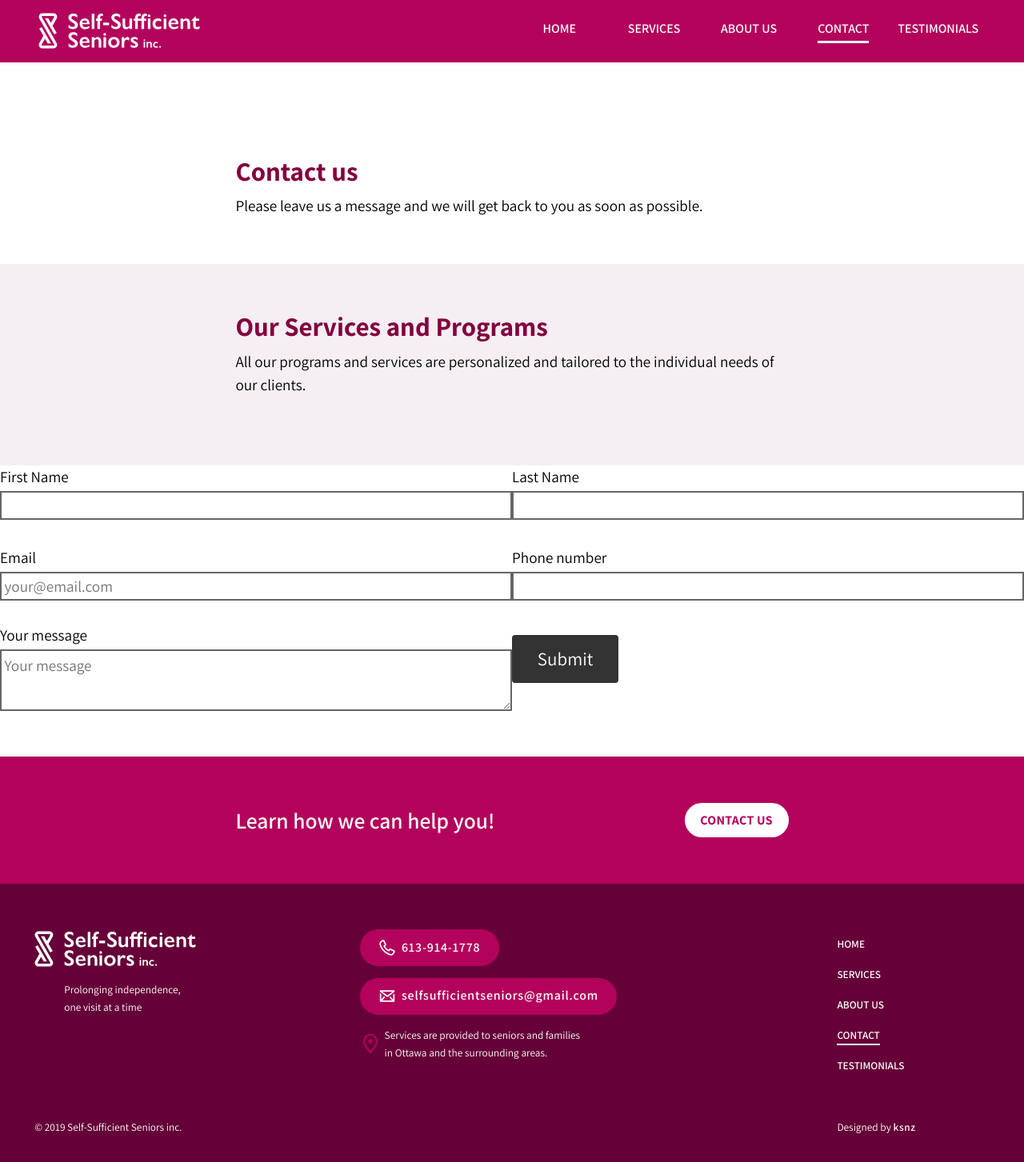
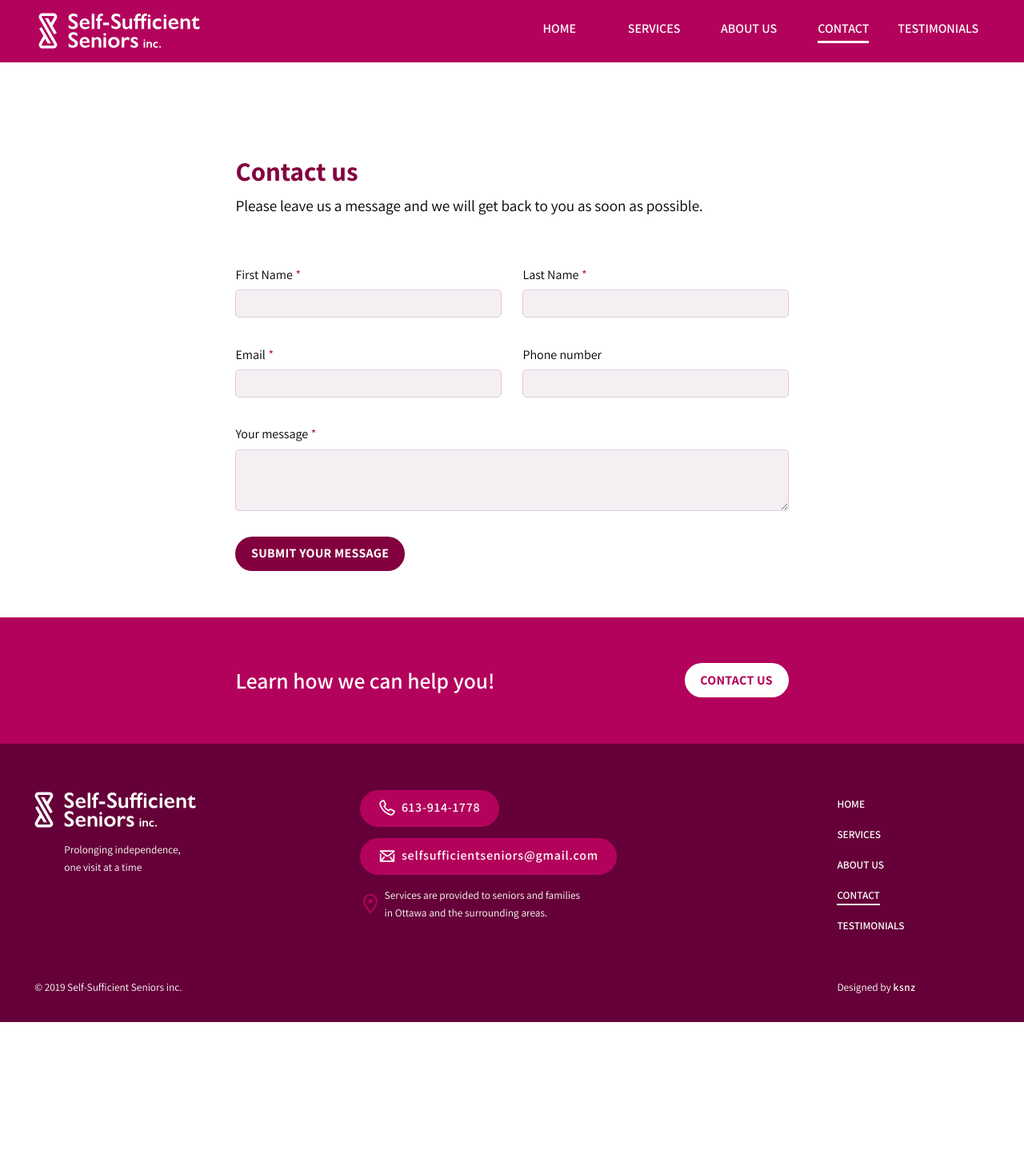
Before and after one commit to self-sufficient-seniors/website, a Jekyll site: the page built from contact.html, in a window 1280 px wide. Shown: the whole page at 80% size. Built offline with Jekyll 4.4.1, drawn with Linux system fonts in a browser that asks for light colours; Markdown is read by kramdown in place of the engine named in the settings; after the commit the page ends 1278 px from its top, so only the background shows below that.

Commit message:
Update contect form

```diff
--- a/contact.html
+++ b/contact.html
@@ -15,62 +15,52 @@ description: Self-Sufficient Seniors is a healthcare company..... to be continue
     </div>
   </div>
 
-
-  <section class="card-section pad-t-2 pad-b-2">
-    <div class="wrapper">
-      <div class="gutter">
+  <section id="form" tabindex="0">
+    <div class="gutter pad-b-2">
       <div class="max-length">
-          <h2 class="push-1-4 tera">Our Services and Programs</h2>
-          <p class="push">All our programs and services are personalized and tailored to the individual needs of our clients.</p>
-        </div>
-      </div>
-    </div>
-  </section>
-
-</main>
-
-
-
-<section id="form" tabindex="0">
         <form id="contactform" action="https://formspree.io/ksenia.zhelovatykh@gmail.com" method="POST">
 
           <div class="grid">
 
-      <div class="unit unit-xs-1 unit-s-1 unit-m-1-2 space-right push">
-        <label class="kilo push-1-8" for="first-name">First Name</label>
+            <div class="unit unit-xs-1 unit-s-1 unit-m-1-2 push gutter-rght">
+              <label class="milli push-1-8" for="first-name">First Name<span class="gutter-1-8 raspberry">*</span></label>
               <input class="push-1-8" id="first-name" type="text" name="first-name" value="" required>
             </div>
 
-      <div class="unit unit-xs-1 unit-s-1 unit-m-1-2 space-left push">
-        <label class="kilo push-1-8" for="last-name">Last Name</label>
+            <div class="unit unit-xs-1 unit-s-1 unit-m-1-2 push gutter-lft">
+              <label class="milli push-1-8" for="last-name">Last Name<span class="gutter-1-8 raspberry">*</span></label>
               <input class="push-1-8" id="last-name" type="text" name="last-name" value="" required>
             </div>
 
-      <div class="push unit unit-xs-1 unit-s-1 unit-m-1-2 space-right">
-        <label class="kilo push-1-8" for="email">Email</label>
-        <input id="email" type="email" name="email" value="" placeholder="your@email.com" required>
+            <div class="push unit unit-xs-1 unit-s-1 unit-m-1-2 gutter-rght">
+              <label class="milli push-1-8" for="email">Email<span class="gutter-1-8 raspberry">*</span></label>
+              <input class="push-1-8" id="email" type="email" name="email" value="" required>
             </div>
 
-      <div class="push unit unit-xs-1 unit-s-1 unit-m-1-2 space-left">
-        <label class="kilo push-1-8" for="phone">Phone number</label>
-        <input id="phone" type="tel" name="phone" value="">
+            <div class="push unit unit-xs-1 unit-s-1 unit-m-1-2 gutter-lft">
+              <label class="milli push-1-8" for="phone">Phone number</label>
+              <input class="push-1-8" id="phone" type="tel" name="phone" value="">
             </div>
 
-      <div class="unit unit-xs-1 unit-s-1 unit-m-1-2 space-right push">
-        <label class="push-1-8 " for="message">Your message</label>
-        <textarea class="push-1-8" id="message" name="message" placeholder="Your message" required></textarea>
-        <p class="milli"></p>
+            <div class="unit unit-xs-1 unit-s-1 unit-m-1 push">
+              <label class="push-1-8 milli" for="message">Your message<span class="gutter-1-8 raspberry">*</span></label>
+              <textarea class="push-1-8" id="message" name="message" required></textarea>
             </div>
-      <input type="hidden" name="_next" value="https://ksnz.ca"/>
-      <input type="hidden" name="_subject" value="Website contact" />
-      <div class="pad-t-1-2">
-        <button class="gutter mega btn" type="submit" value="send">Submit</button>
+            <input type="hidden" name="_next" value="https://self-sufficient-seniors.github.io/website/testimonials.html"/>
+            <input type="hidden" name="_subject" value="Website contact"/>
+            <div class="text-center">
+              <button class="btn btn-main btn-quote milli caps" type="submit" value="send" aria-label="Click to submit your contact form">Submit your message</button>
             </div>
 
         </form>
+      </div>
+
+    </div>
+
 
   </section>
 
+</main>
 
 
     <!-- <input type="hidden" name="_subject" value="Website Contact">
```
Also changed, not shown: css/main.css (+25 -0 lines). Lines whose indentation alone changed are shown as unchanged.
